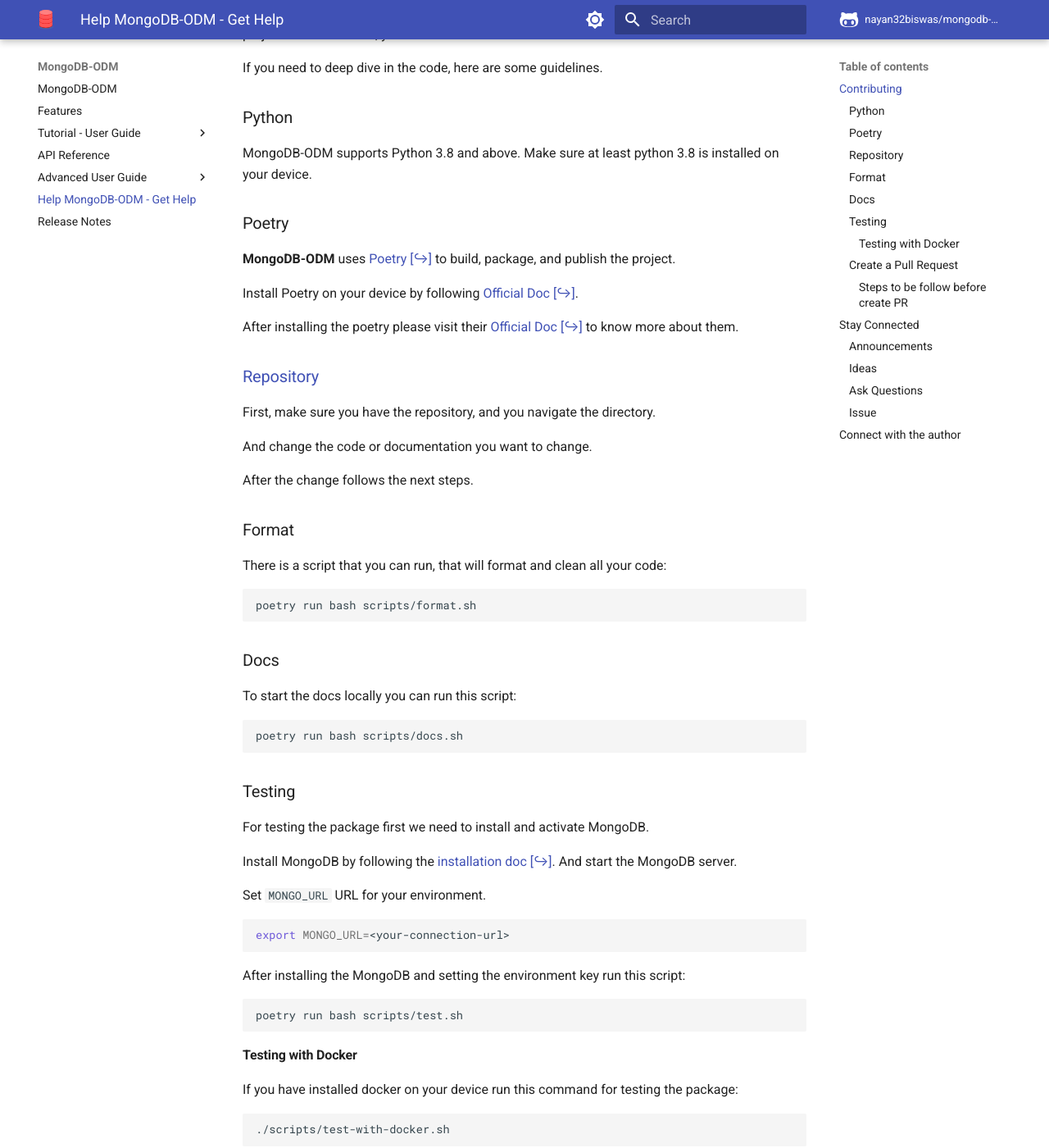
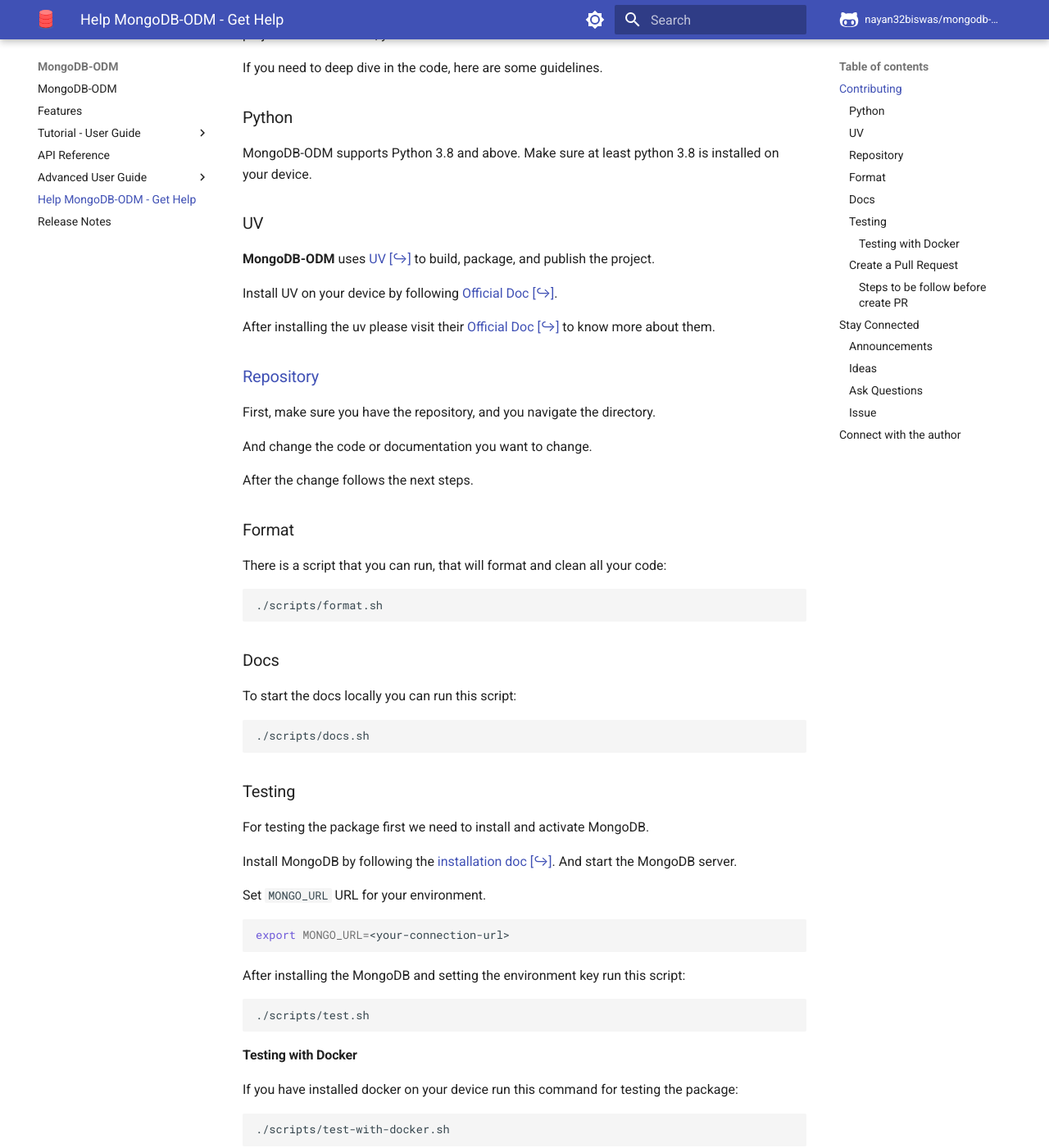
Before and after one commit to nayan32biswas/mongodb-odm, an MkDocs documentation site: the page built from docs/help-get-help.md, in a window 1280 px wide and 1400 px high, scrolled down 253 px. Shown: the whole window at 82% size. Built offline with MkDocs 1.6.1 and Material for MkDocs 9.7.7, drawn with Linux system fonts in a browser that asks for light colours; comment, search, counter and statistics services are not loaded; some of the changed text lies outside the part shown.

Commit message:
Add UV package manager and update configuration (#37)
* Add uv package manager and create duplicate requirements.txt for the Dockerfile

* Refactor project to integrate UV for linting, formatting, and testing scripts; update documentation and configuration files accordingly

* Refactor assertions in test files for improved readability and consistency

* Update the github actions and integrate UV for dependency management

````diff
--- a/docker-compose-local.yml
+++ b/docker-compose-local.yml
@@ -39,7 +39,7 @@
       context: ./
       dockerfile: ./Dockerfile
     container_name: mongodb_odm_app
-    command: python -m poetry run bash scripts/test.sh
+    command: python -m coverage run -m pytest tests
     environment:
       MONGO_URL: mongodb://db:27017/testdb
     depends_on:
--- a/docs/help-get-help.md
+++ b/docs/help-get-help.md
@@ -10,15 +10,15 @@
 
 MongoDB-ODM supports Python 3.8 and above. Make sure at least python 3.8 is installed on your device.
 
-### Poetry
+### UV
 
-**MongoDB-ODM** uses <a href="https://python-poetry.org" class="external-link" target="_blank">Poetry</a> to build, package, and publish the project.
+**MongoDB-ODM** uses <a href="https://docs.astral.sh/uv" class="external-link" target="_blank">UV</a> to build, package, and publish the project.
 
-Install Poetry on your device by following <a href="https://python-poetry.org/docs/#installation" class="external-link" target="_blank">Official Doc</a>.
+Install UV on your device by following <a href="https://docs.astral.sh/uv/getting-started/installation/" class="external-link" target="_blank">Official Doc</a>.
 
-After installing the poetry please visit their <a href="https://python-poetry.org/docs" class="external-link" target="_blank">Official Doc</a> to know more about them.
+After installing the uv please visit their <a href="https://docs.astral.sh/uv" class="external-link" target="_blank">Official Doc</a> to know more about them.
 
-### [Repository](https://github.com/nayan32biswas/mongodb-odm){.internal-link target=_blank}
+### [Repository](https://github.com/nayan32biswas/mongodb-odm){.internal-link target=\_blank}
 
 First, make sure you have the repository, and you navigate the directory.
 
@@ -31,7 +31,7 @@
 There is a script that you can run, that will format and clean all your code:
 
 ```bash
-poetry run bash scripts/format.sh
+./scripts/format.sh
 ```
 
 ### Docs
@@ -39,7 +39,7 @@
 To start the docs locally you can run this script:
 
 ```bash
-poetry run bash scripts/docs.sh
+./scripts/docs.sh
 ```
 
 ### Testing
@@ -57,7 +57,7 @@
 After installing the MongoDB and setting the environment key run this script:
 
 ```bash
-poetry run bash scripts/test.sh
+./scripts/test.sh
 ```
 
 #### Testing with Docker
@@ -75,18 +75,18 @@
 - To fix a typo you found on the documentation.
 - To propose new documentation sections.
 - To fix an existing issue/bug.
-    - Make sure to add tests.
+  - Make sure to add tests.
 - To add a new feature.
-    - Make sure to add tests.
+  - Make sure to add tests.
 - Make sure to add documentation if it's relevant.
 
 #### Steps to be follow before create PR
 
 If you change the code base, make sure to follow those steps before creating PR.
 
-- `poetry run bash scripts/test.sh` Run the unit test and make sure all tests and passed and test coverage is more than 95%.
-- `poetry run bash scripts/lint.sh` Check all formatting is implemented and code format is accurate.
-- `poetry run bash scripts/format.sh` Run auto format like import sorting etc.
+- `./scripts/test.sh` Run the unit test and make sure all tests and passed and test coverage is more than 95%.
+- `./scripts/lint.sh` Check all formatting is implemented and code format is accurate.
+- `./scripts/format.sh` Run auto format like import sorting etc.
 
 ## Stay Connected
 
@@ -103,7 +103,6 @@
 
 - The idea about the new **feature**
 
-
 ### Ask Questions
 
 You can <a href="https://github.com/nayan32biswas/mongodb-odm/discussions/new?category=questions" class="external-link" target="_blank">create a new question</a> in the GitHub repository, for example:
@@ -118,7 +117,7 @@
 
 You can connect with me on several platforms.
 
-* <a href="https://github.com/nayan32biswas" class="external-link" target="_blank">Follow me on **GitHub**</a>.
-    * Follow me to see when I create a new Open Source project.
-* <a href="https://www.linkedin.com/in/nayan32biswas/" class="external-link" target="_blank">Connect with me on **Linkedin**</a>.
-    * You can message me there. And also I will update package-related updates here.
+- <a href="https://github.com/nayan32biswas" class="external-link" target="_blank">Follow me on **GitHub**</a>.
+  - Follow me to see when I create a new Open Source project.
+- <a href="https://www.linkedin.com/in/nayan32biswas/" class="external-link" target="_blank">Connect with me on **Linkedin**</a>.
+  - You can message me there. And also I will update package-related updates here.
--- a/mongodb_odm/__init__.py
+++ b/mongodb_odm/__init__.py
@@ -1,3 +1,5 @@
+__version__ = "1.0.0"
+
 from pydantic import BaseModel as BaseModel
 from pydantic import ConfigDict as ConfigDict
 from pymongo import ASCENDING as ASCENDING
````
Also changed, not shown: .pre-commit-config.yaml (+18 -8 lines), pyproject.toml (+43 -36 lines), requirements.txt (added, +13 -0 lines), 14 other files.
